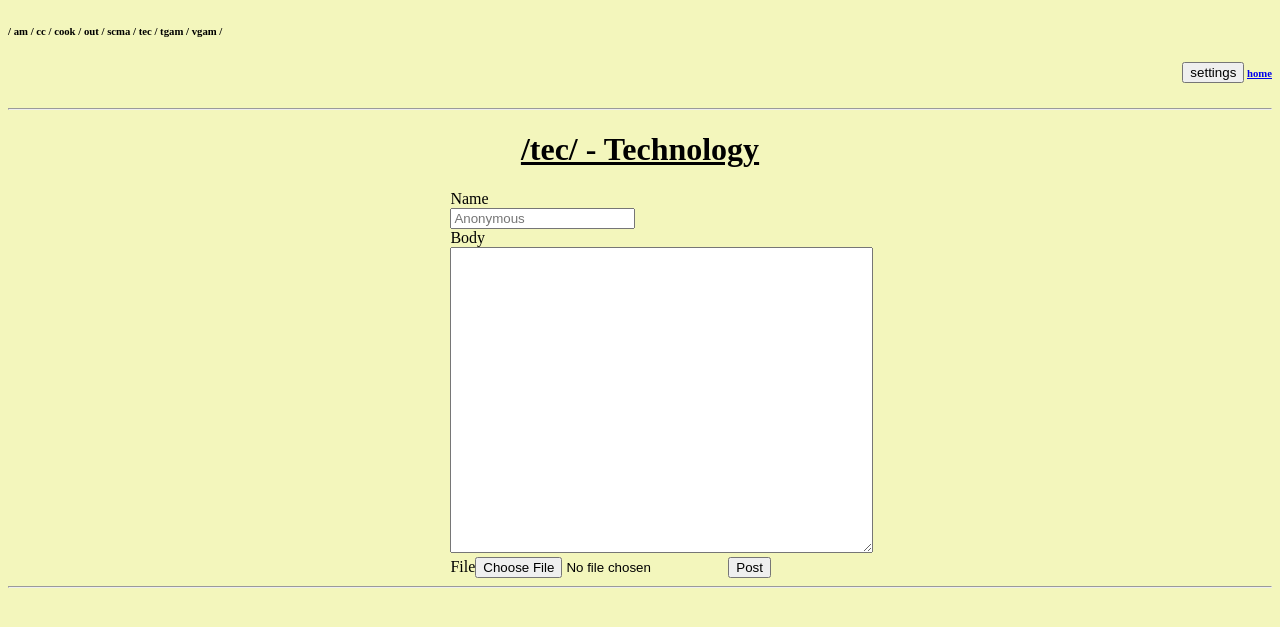
After one commit to Enprogames/Tekku, a PHP site: page /php/tec.php in a window 1280 px wide. The commit adds this page. Shown: the top 627 px of the page. Run offline with PHP 8.4, Linux system fonts and the light colour scheme.

Commit message:
reworked the file structure

```diff
--- a/html/main.html
+++ b/files/index.php
@@ -3,7 +3,7 @@
 <head>
    <title>Tekku</title>
 
-   <link href="base_colors.css" rel="stylesheet" />
+   <link href="css/base_colors.css" rel="stylesheet" />
    <link rel="icon" type="image/x-icon" href="favicon.ico" />
 
    <style>
@@ -37,7 +37,7 @@
          <li>Cooking</li>
          <li>Outdoor Activities</li>
          <li>Sciences and Math</li>
-         <li><a href="tec.html">Technology</a></li>
+         <li><a href="php/tec.php">Technology</a></li>
          <li>Table Top Games</li>
          <li>Video Games</li>
       </ul>
--- /dev/null
+++ b/files/php/post_box.php
@@ -0,0 +1,13 @@
+<?php
+   echo "<div style='display: block; margin: auto; width: 30%; '>";
+   echo "<form action='comment.php'method='post'>";
+   echo "<label for='name'>Name</label><br>";
+   echo "<input type='text' id='name' name='name' placeholder='Anonymous'><br>";
+   echo "<label for='body'>Body</label><br>";
+   echo "<textarea name='body' rows='20' cols='50'></textarea><br>";
+   echo "<label for='attachment'>File</label>";
+   echo "<input type='file'>";
+   echo "<input type='submit' value='Post'>";
+   echo "</form>";
+   echo "</div>";
+?>
--- a/html/tec.html
+++ b/files/php/tec.php
@@ -1,9 +1,9 @@
 <!DOCTYPE html>
 
 <head>
-   <link href="settings_style.css" rel="stylesheet" />
-   <link href="base_colors.css" rel="stylesheet" />
-   <link rel="icon" type="image/x-icon" href="favicon.ico" />
+   <link href="../css/settings_style.css" rel="stylesheet" />
+   <link href="../css/base_colors.css" rel="stylesheet" />
+   <link rel="icon" type="image/x-icon" href="../favicon.ico" />
 
    <title> /tec/ - Technology </title>
 </head>
@@ -14,16 +14,19 @@
       <div class="dropdown">
             <button>settings</button>
                <div class="dropdown-content">
-                  <a href="usr_login.html">Log In</a>
+                  <a href="usr_login.php">Log In</a>
                   <a href="#">FAQ</a>
                   <a href="#">Rules</a>
                </div>
       </div>
 
-      <a href="main.html">home</a> </h6>
+      <a href="..">home</a> </h6>
    </header>
    <hr/>
    <h1 style="text-align: center; text-decoration: underline;">/tec/ - Technology</h1>
+      <?php
+         include 'post_box.php';
+      ?>
    <hr/>
 </body>
 
--- a/html/usr_login.html
+++ b/files/php/usr_login.php
@@ -1,11 +1,10 @@
 <!DOCTYPE html>
    <head>
-      <link href="base_colors.css" rel="stylesheet" />
-      <link rel="icon" type="image/x-icon" href="favicon.ico" />
+      <link href="../css/base_colors.css" rel="stylesheet" />
+      <link rel="icon" type="image/x-icon" href="../favicon.ico" />
 
       <title>Login - Tekku</title>
    </head>
-   <body><img src="favicon.ico" alt="" />
 
       <h1 style="text-align: center;">Tekku</h1><hr>
 
```
Also changed, not shown: html/post_box.html (deleted, +0 -24 lines), files/css/base_colors.css (renamed from html/base_colors.css), files/css/settings_style.css (renamed from html/settings_style.css), files/favicon.ico (renamed from html/favicon.ico), files/php/comment.php (renamed from html/comment.php), files/php/settings.php (renamed from html/settings.html).
